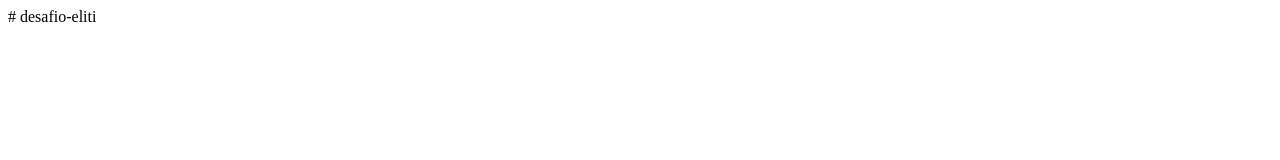
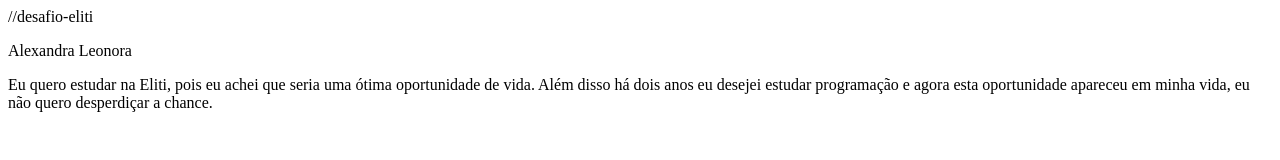
Before and after one commit to ThisIsNotAlex/desafio-eliti, a plain HTML site: page index.html in a window 1280 px wide. Drawn offline with Linux system fonts and the light colour scheme.

Commit message:
Update index.html

```diff
--- a/index.html
+++ b/index.html
@@ -1 +1,5 @@
-# desafio-eliti
+//desafio-eliti
+<p>Alexandra Leonora<p/>
+<p>Eu quero estudar na Eliti, pois eu achei que seria uma ótima oportunidade de vida.
+Além disso há dois anos eu desejei estudar programação e agora esta oportunidade apareceu em minha vida,
+eu não quero desperdiçar a chance.</p>
```
